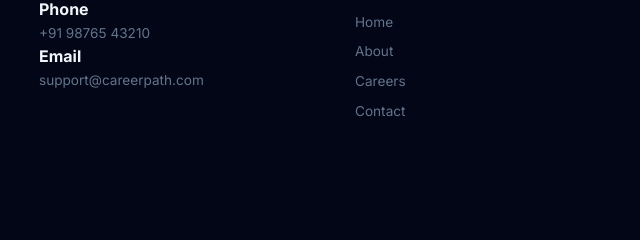
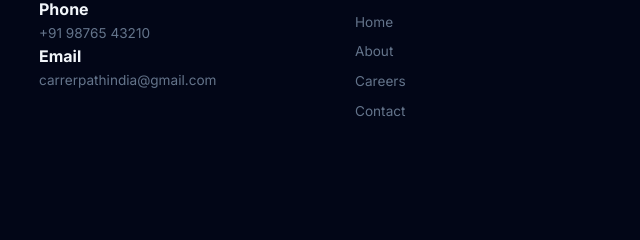
Before and after one commit to rogith-cyber/carrerpath, a website: page carrerdetails.html in a window 1280 px wide. Shown: the part 2539-2779 px from the top of the page, 301-941 px from the left. Drawn offline with Linux system fonts and the light colour scheme.

Commit message:
Update carrerdetails.html

```diff
--- a/carrerdetails.html
+++ b/carrerdetails.html
@@ -265,7 +265,7 @@ class="tag-container">
 
     <p>
         <strong>Email</strong><br>
-       <p class="footer__text"> support@careerpath.com</p>
+       <p class="footer__text">carrerpathindia@gmail.com</p>
     </p>
 </div>
             <div><h4 class="footer__heading">Quick Links</h4><a href="index.html" class="footer__link">Home</a><a href="about.html" class="footer__link">About</a><a href="careers.html" class="footer__link">Careers</a><a href="contact.html" class="footer__link">Contact</a></div>
```
